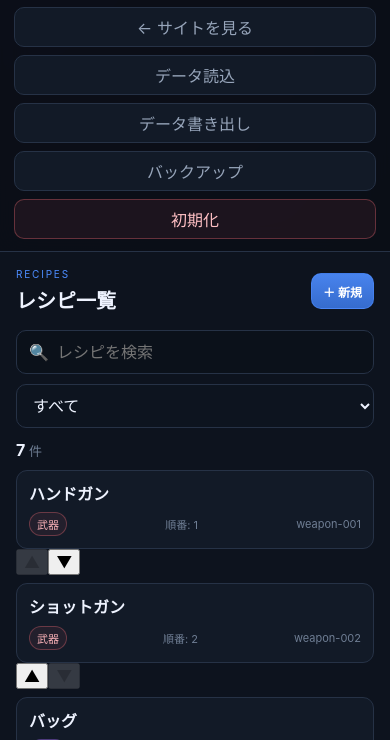
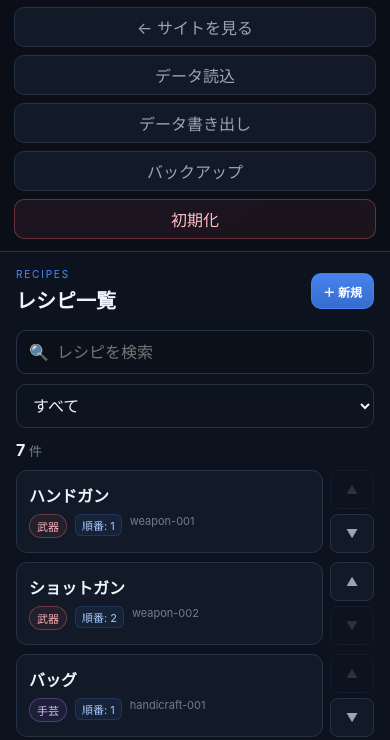
Before and after one commit to haqua3141/Raven, a plain HTML site: page FiveM/admin.html in a window 390 px wide. Shown: the part 69-809 px from the top of the page. Drawn offline with Linux system fonts and the light colour scheme.

Commit message:
Update admin.css

```diff
--- a/FiveM/admin.css
+++ b/FiveM/admin.css
@@ -1460,3 +1460,278 @@ textarea:focus {
     }
 
 }
+
+/* =========================================================
+   レシピ並び替え
+========================================================= */
+
+.admin-recipe-row {
+    display: grid;
+
+    grid-template-columns:
+        minmax(0, 1fr) auto;
+
+    gap: 7px;
+
+    align-items: stretch;
+}
+
+
+/* 選択中 */
+
+.admin-recipe-row.active .admin-recipe-item {
+
+    border-color:
+        rgba(77, 141, 255, 0.55);
+
+    background:
+        linear-gradient(90deg,
+            rgba(77, 141, 255, 0.17),
+            rgba(77, 141, 255, 0.05));
+}
+
+
+/* =========================================================
+   レシピ本体
+========================================================= */
+
+.admin-recipe-row .admin-recipe-item {
+
+    min-width: 0;
+
+    margin: 0;
+}
+
+
+/* =========================================================
+   並び替え操作
+========================================================= */
+
+.recipe-sort-actions {
+    width: 38px;
+
+    display: flex;
+    flex-direction: column;
+
+    gap: 5px;
+}
+
+
+/* =========================================================
+   ▲ ▼ ボタン
+========================================================= */
+
+.recipe-sort-button {
+    width: 38px;
+
+    flex: 1;
+
+    min-height: 32px;
+
+    display: flex;
+    align-items: center;
+    justify-content: center;
+
+    padding: 0;
+
+    border-radius: 8px;
+
+    border:
+        1px solid var(--border);
+
+    color:
+        var(--text-soft);
+
+    background:
+        #121a27;
+
+    font-size: 11px;
+
+    line-height: 1;
+
+    transition:
+        color 0.2s,
+        border-color 0.2s,
+        background 0.2s,
+        transform 0.15s;
+}
+
+
+.recipe-sort-button:hover:not(:disabled) {
+
+    color:
+        #ffffff;
+
+    border-color:
+        rgba(77, 141, 255, 0.6);
+
+    background:
+        rgba(77, 141, 255, 0.16);
+
+    transform:
+        translateY(-1px);
+}
+
+
+/* 押した時 */
+
+.recipe-sort-button:active:not(:disabled) {
+
+    transform:
+        translateY(0);
+}
+
+
+/* 無効 */
+
+.recipe-sort-button:disabled {
+
+    cursor:
+        not-allowed;
+
+    opacity:
+        0.28;
+
+    color:
+        var(--text-muted);
+
+    background:
+        #0d141f;
+}
+
+
+/* =========================================================
+   順番表示
+========================================================= */
+
+.sort-order-label {
+
+    display:
+        inline-flex;
+
+    align-items:
+        center;
+
+    padding:
+        2px 6px;
+
+    border-radius:
+        6px;
+
+    color:
+        #a9c7ff;
+
+    background:
+        rgba(77,
+            141,
+            255,
+            0.08);
+
+    border:
+        1px solid rgba(77,
+            141,
+            255,
+            0.18);
+
+    white-space:
+        nowrap;
+}
+
+
+/* =========================================================
+   一覧の間隔
+========================================================= */
+
+.admin-recipe-list {
+
+    gap:
+        9px;
+
+}
+
+
+/* =========================================================
+   タブレット
+========================================================= */
+
+@media (max-width: 780px) {
+
+    .admin-recipe-row {
+
+        grid-template-columns:
+            minmax(0, 1fr) 42px;
+
+    }
+
+
+    .recipe-sort-actions {
+
+        width:
+            42px;
+
+    }
+
+
+    .recipe-sort-button {
+
+        width:
+            42px;
+
+        min-height:
+            36px;
+
+    }
+
+}
+
+
+/* =========================================================
+   スマートフォン
+========================================================= */
+
+@media (max-width: 500px) {
+
+    .admin-recipe-row {
+
+        grid-template-columns:
+            minmax(0, 1fr) 44px;
+
+    }
+
+
+    .recipe-sort-actions {
+
+        width:
+            44px;
+
+    }
+
+
+    .recipe-sort-button {
+
+        width:
+            44px;
+
+        min-height:
+            39px;
+
+        font-size:
+            12px;
+
+    }
+
+
+    .admin-recipe-meta {
+
+        align-items:
+            flex-start;
+
+        flex-wrap:
+            wrap;
+
+        justify-content:
+            flex-start;
+
+    }
+
+}
```
